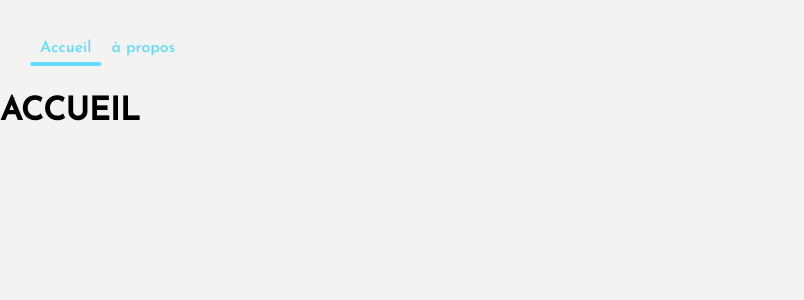
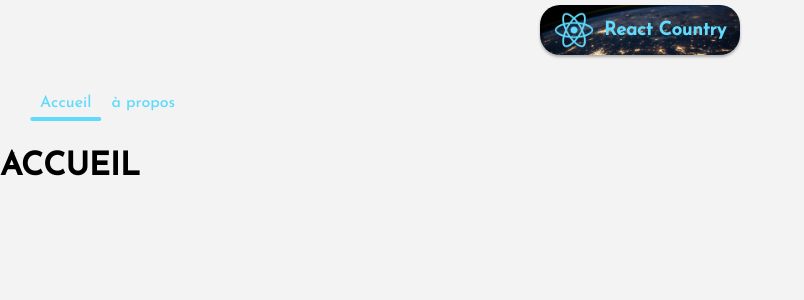
Before and after one commit to MatthewHons/react-flag-app, a React (Create React App) app: page / in a window 1280 px wide. Shown: the top 300 px of the page, without its empty margins (0-804 px from the left). Built offline with nearby package versions, Linux system fonts and the light colour scheme.

Commit message:
Adding the logo component

```diff
--- /dev/null
+++ b/src/components/Logo.js
@@ -0,0 +1,12 @@
+import React from 'react';
+
+const Logo = () => {
+    return (
+        <div className="logo">
+            <img src="./logo192.png" alt="logo react" />
+            <h3>React Country</h3>
+        </div>
+    );
+};
+
+export default Logo;
--- a/src/pages/About.js
+++ b/src/pages/About.js
@@ -1,9 +1,11 @@
 import React from 'react';
+import Logo from '../components/Logo';
 import Navigation from '../components/Navigation';
 
 const About = () => {
     return (
         <div>
+            <Logo />
             <Navigation />
             <h1>A propos</h1>
             <br />
--- a/src/pages/Home.js
+++ b/src/pages/Home.js
@@ -1,9 +1,11 @@
 import React from 'react';
+import Logo from '../components/Logo';
 import Navigation from '../components/Navigation';
 
 const Home = () => {
     return (
         <div>
+            <Logo />
             <Navigation />
             <h1>ACCUEIL</h1>
         </div>
```
